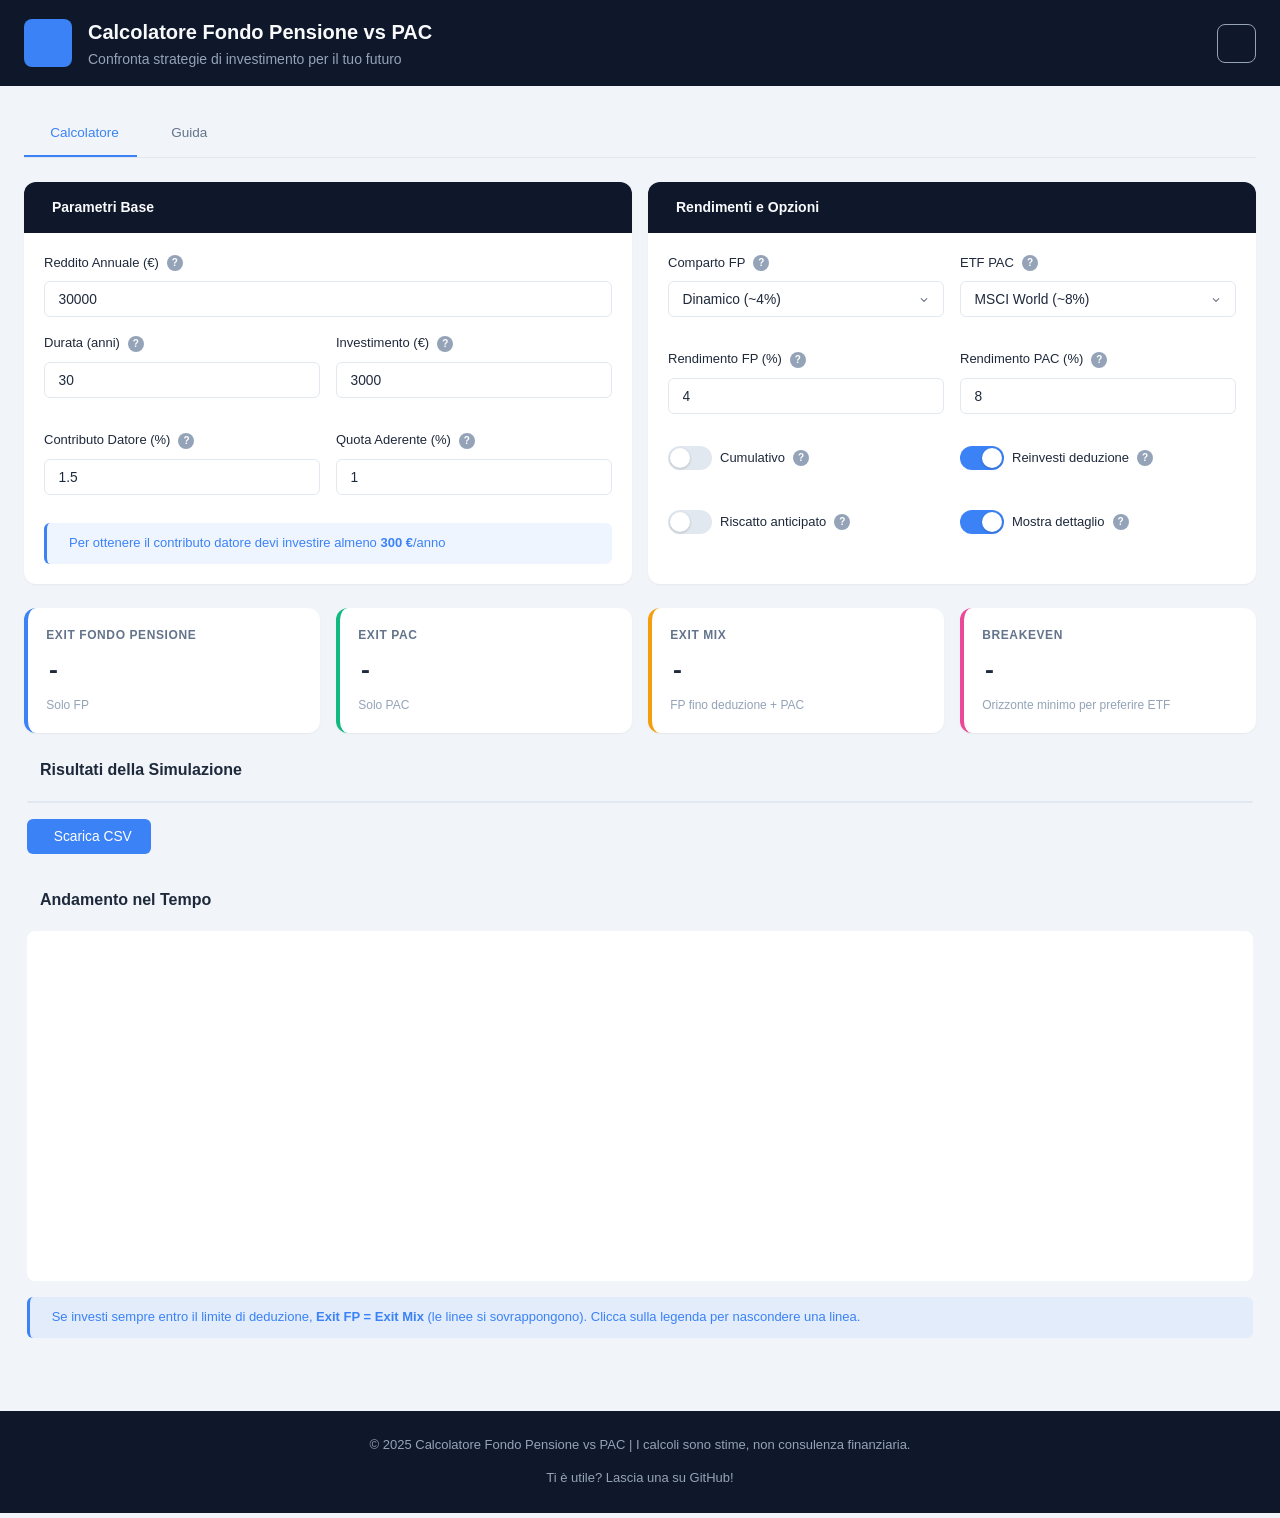
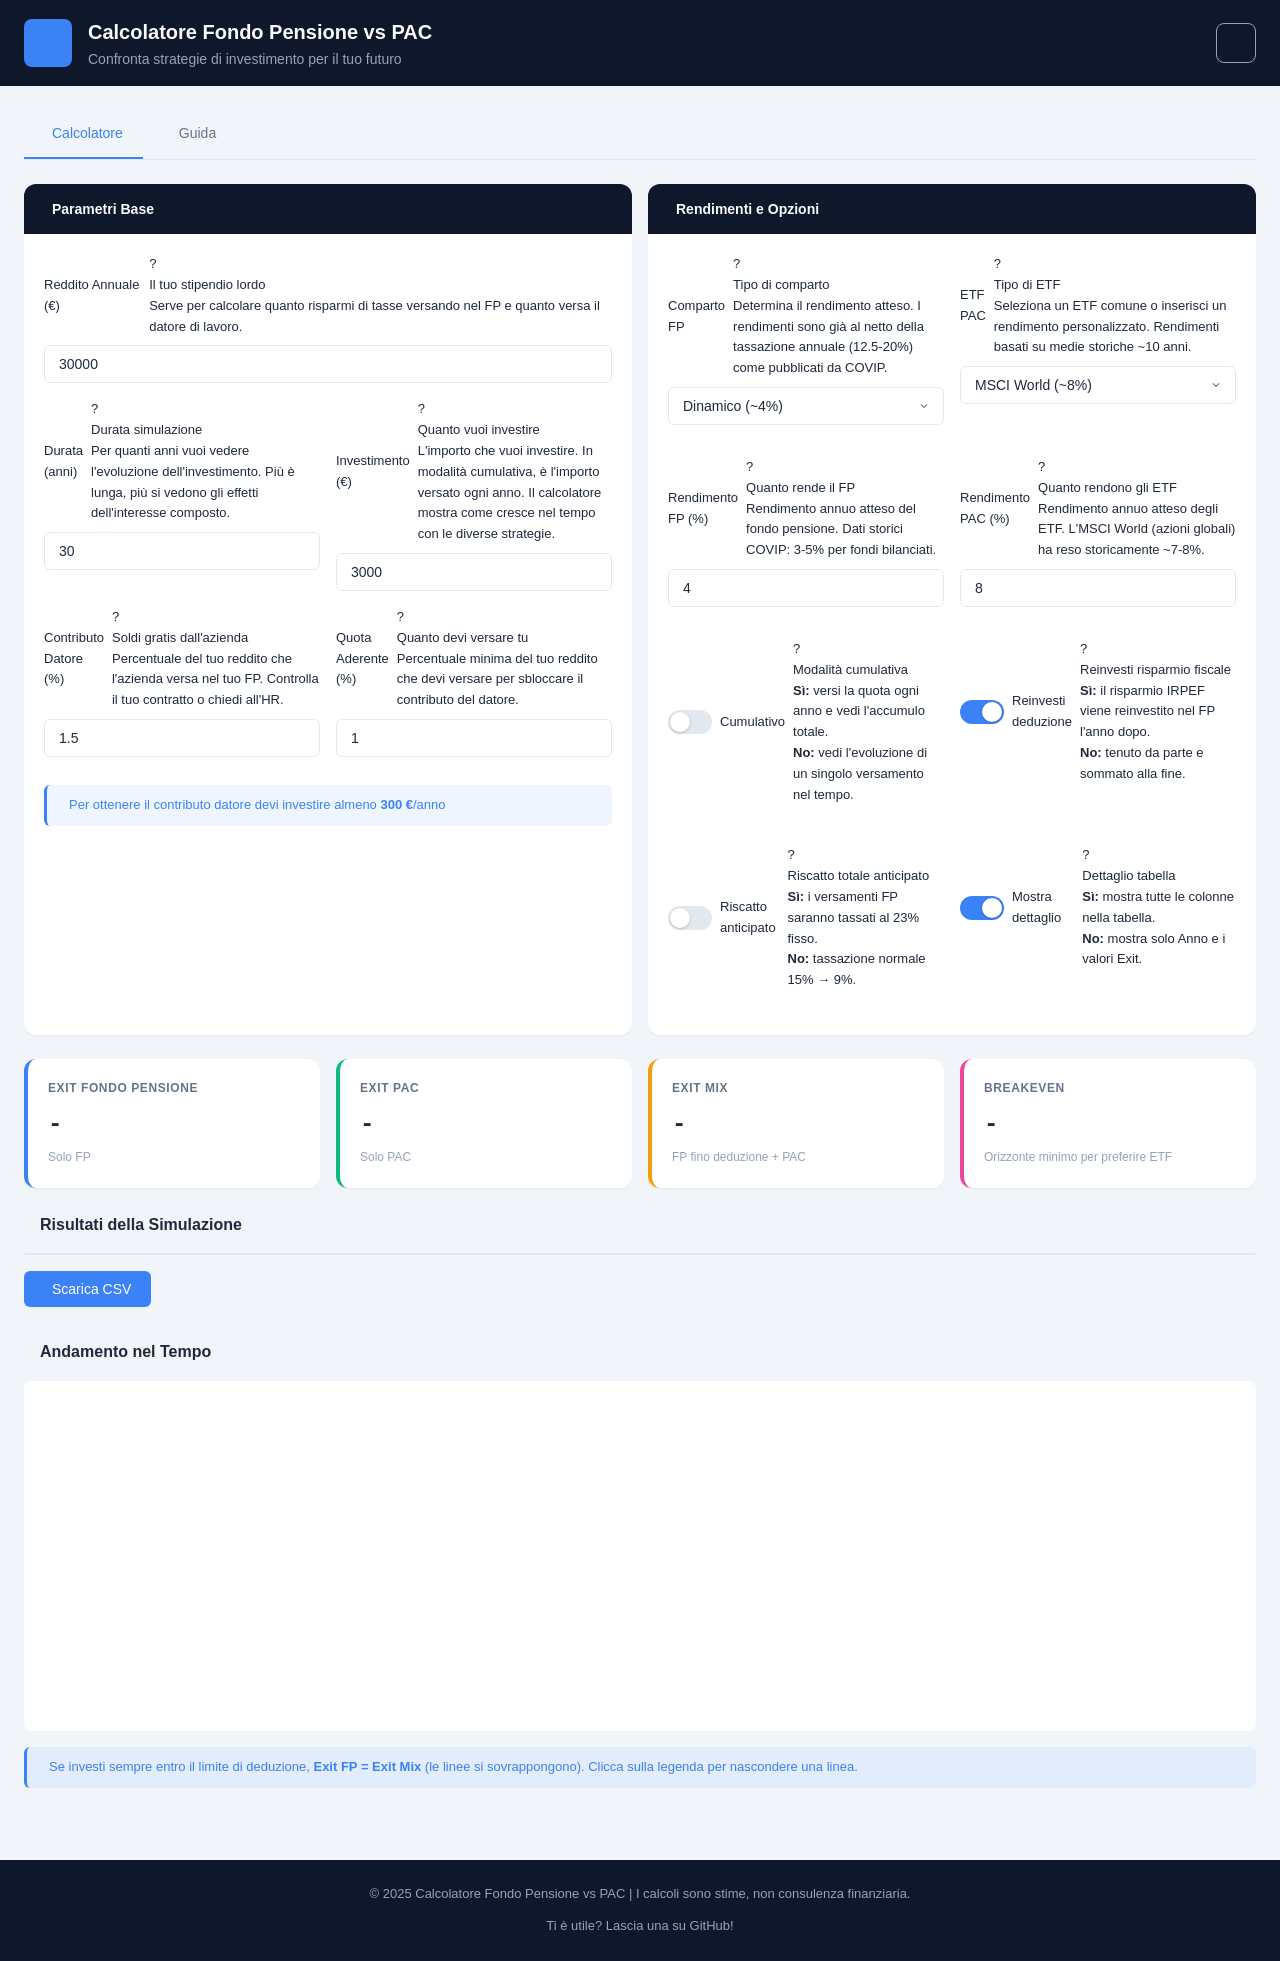

Rifatto sistema help: click su label apre modal centrato

--- a/styles.css
+++ b/styles.css
@@ -591,87 +591,85 @@ select.form-control::-ms-expand {
     accent-color: var(--color-accent-primary);
 }
 
-/* Tooltip */
-.tooltip {
-    position: relative;
-    display: inline-flex;
+/* Help Labels - click per info */
+label[data-help] {
+    cursor: pointer;
+    text-decoration: underline;
+    text-decoration-style: dotted;
+    text-underline-offset: 2px;
 }
 
-/* Area hover estesa per catturare il mouse verso il tooltip */
-.tooltip::before {
-    content: '';
+label[data-help]:hover {
+    color: var(--color-accent-primary);
+}
+
+/* Modal Help */
+.help-modal {
+    display: none;
+    position: fixed;
+    top: 0;
+    left: 0;
+    right: 0;
+    bottom: 0;
+    z-index: 9999;
+    align-items: center;
+    justify-content: center;
+    padding: 1rem;
+}
+
+.help-modal.active {
+    display: flex;
+}
+
+.help-modal-backdrop {
     position: absolute;
-    bottom: 100%;
-    left: 50%;
-    transform: translateX(-50%);
-    width: 220px;
-    height: 200px;
-    pointer-events: none;
+    top: 0;
+    left: 0;
+    right: 0;
+    bottom: 0;
+    background: rgba(0, 0, 0, 0.5);
 }
 
-.tooltip:hover::before {
-    pointer-events: auto;
+.help-modal-content {
+    position: relative;
+    background: var(--color-bg-card);
+    color: var(--color-text);
+    padding: 1.5rem;
+    padding-top: 2.5rem;
+    border-radius: var(--radius-lg);
+    max-width: 350px;
+    width: 100%;
+    box-shadow: var(--shadow-lg);
+    font-size: 0.875rem;
+    line-height: 1.5;
 }
 
-.tooltip-icon {
-    width: 16px;
-    height: 16px;
-    background: var(--color-text-muted);
-    color: var(--color-bg-card);
-    border-radius: 50%;
-    font-size: 0.625rem;
-    font-weight: 700;
+.help-modal-title {
+    font-weight: 600;
+    font-size: 1rem;
+    margin-bottom: 0.5rem;
+}
+
+.help-modal-close {
+    position: absolute;
+    top: 0.5rem;
+    right: 0.5rem;
+    width: 32px;
+    height: 32px;
+    border: none;
+    background: transparent;
+    color: var(--color-text-muted);
+    font-size: 1.5rem;
+    cursor: pointer;
     display: flex;
     align-items: center;
     justify-content: center;
-    cursor: help;
+    border-radius: 50%;
 }
 
-.tooltip-text {
-    display: none;
-    position: absolute;
-    bottom: 100%;
-    left: 50%;
-    transform: translateX(-50%);
-    background: var(--color-bg-header);
-    color: var(--color-text-inverse);
-    padding: 0.75rem 1rem;
-    padding-bottom: 1rem;
-    border-radius: var(--radius-md);
-    font-size: 0.75rem;
-    font-weight: 400;
-    width: 220px;
-    z-index: 1000;
-    box-shadow: var(--shadow-lg);
-    margin-bottom: 8px;
-}
-
-/* Freccia verso il basso */
-.tooltip-text::after {
-    content: '';
-    position: absolute;
-    top: 100%;
-    left: 50%;
-    transform: translateX(-50%);
-    border: 8px solid transparent;
-    border-top-color: var(--color-bg-header);
-}
-
-.tooltip:hover .tooltip-text {
-    display: block;
-}
-
-.tooltip-title {
-    font-weight: 600;
-    margin-bottom: 0.25rem;
-}
-
-.tooltip-close {
-    display: none;
-}
-
-.tooltip-backdrop {
-    display: none;
+.help-modal-close:hover {
+    background: var(--color-bg-secondary);
+    color: var(--color-text);
 }
 
 /* ============================================
@@ -1353,59 +1351,6 @@ td.best-value {
     .docs-section td {
         padding: 0.4rem 0.5rem;
         font-size: 0.7rem;
-    }
-
-    /* Mobile: disabilita hover completamente, usa solo click */
-    .tooltip .tooltip-text {
-        display: none !important;
-    }
-
-    .tooltip:hover .tooltip-text {
-        display: none !important;
-    }
-
-    .tooltip-text.active {
-        display: block !important;
-        position: fixed;
-        bottom: auto;
-        top: 50%;
-        left: 50%;
-        transform: translate(-50%, -50%);
-        width: calc(100vw - 40px);
-        max-width: 300px;
-        z-index: 9999;
-        padding: 1.25rem;
-        font-size: 0.875rem;
-    }
-
-    .tooltip-backdrop {
-        display: none;
-        position: fixed;
-        top: 0;
-        left: 0;
-        right: 0;
-        bottom: 0;
-        background: rgba(0, 0, 0, 0.5);
-        z-index: 9998;
-    }
-
-    .tooltip-backdrop.active {
-        display: block;
-    }
-
-    .tooltip-close {
-        display: block;
-        position: absolute;
-        top: 0.5rem;
-        right: 0.5rem;
-        width: 24px;
-        height: 24px;
-        border: none;
-        background: transparent;
-        color: var(--color-text-inverse);
-        font-size: 1.25rem;
-        cursor: pointer;
-        line-height: 1;
     }
 
     .highlight {
